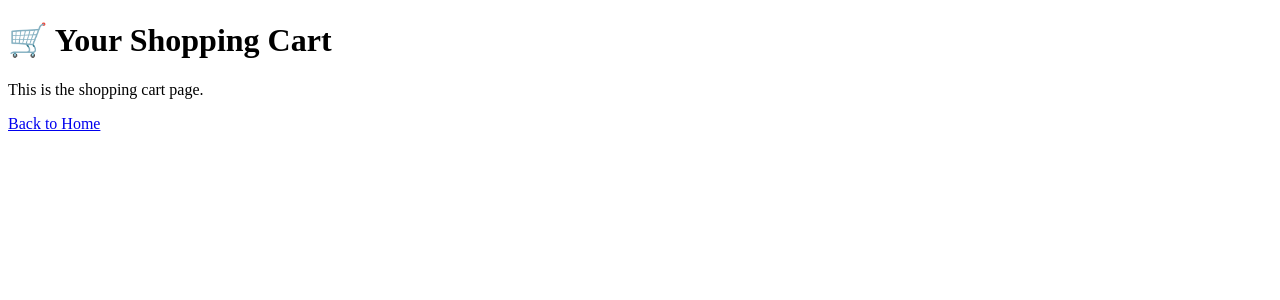
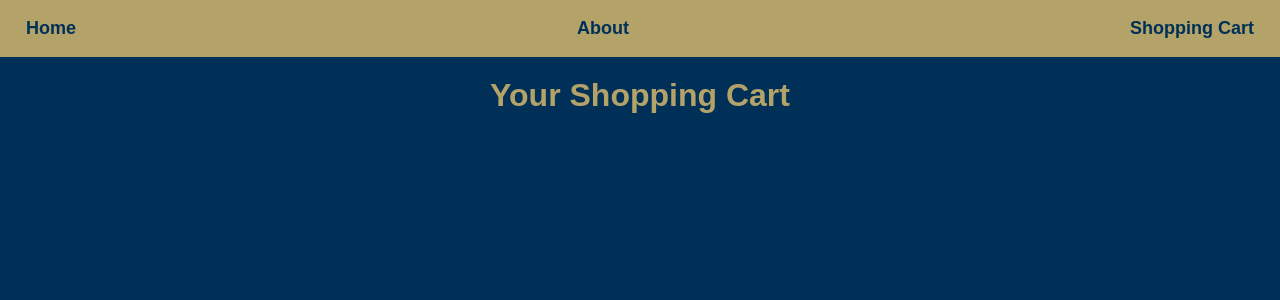
Before and after one commit to madelinesanders/gtmoviesstore, a Django app: template shopping_cart/templates/shopping_cart/cart.html in a window 1280 px wide. Shown: the top 300 px of the page. Run offline with Django 5.2, Linux system fonts and the light colour scheme; the template is opened without the code that fills it, so the values that code supplies are empty.

Commit message:
Created basic UI for shopping cart page

```diff
--- a/gtmoviesstore/settings.py
+++ b/gtmoviesstore/settings.py
@@ -37,6 +37,7 @@ INSTALLED_APPS = [
     "django.contrib.messages",
     "django.contrib.staticfiles",
     "home",
+    "shopping_cart"
 ]
 
 MIDDLEWARE = [
--- a/gtmoviesstore/urls.py
+++ b/gtmoviesstore/urls.py
@@ -19,7 +19,8 @@ from django.contrib import admin
 from django.urls import include, path
 
 urlpatterns = [
+    path("", include("home.urls")),  # home app is the root path
     path("home/", include("home.urls")),
-    path('cart/', include('shopping_cart.urls')),
-    #    path("admin/", admin.site.urls),
+    path("cart/", include("shopping_cart.urls")),
+    # path("admin/", admin.site.urls),
 ]
--- a/shopping_cart/templates/shopping_cart/cart.html
+++ b/shopping_cart/templates/shopping_cart/cart.html
@@ -1,11 +1,55 @@
+{% load static %}
+
 <!DOCTYPE html>
 <html lang="en">
 <head>
     <title>Shopping Cart</title>
+    <style>
+        body {
+            font-family: Arial, sans-serif;
+            background-color: #003057;
+            color: #FFFFFF;
+            text-align: center;
+            margin: 0;
+            padding: 0;
+        }
+
+        h1 {
+            margin-top: 20px;
+            font-size: 2rem;
+            color: #B3A369;
+        }
+
+        .topnav {
+            overflow: hidden;
+            background-color: #B3A369;
+            padding: 10px;
+            display: flex;
+            justify-content: space-between;
+            align-items: center;
+        }
+
+        .topnav a {
+            text-decoration: none;
+            color: #003057;
+            font-weight: bold;
+            font-size: 18px;
+            padding: 8px 16px;
+            transition: background-color 0.3s ease, color 0.3s ease;
+        }
+
+    </style>
 </head>
 <body>
-    <h1>🛒 Your Shopping Cart</h1>
-    <p>This is the shopping cart page.</p>
-    <a href="{% url 'home' %}">Back to Home</a>
+
+    <div class="topnav">
+        <a href="{% url 'home' %}">Home</a>
+        <a href="#">About</a>
+        <a href="#">Shopping Cart</a>
+    </div>
+
+    <h1>Your Shopping Cart</h1>
+
+
 </body>
 </html>
```
Also changed, not shown: db.sqlite3.
